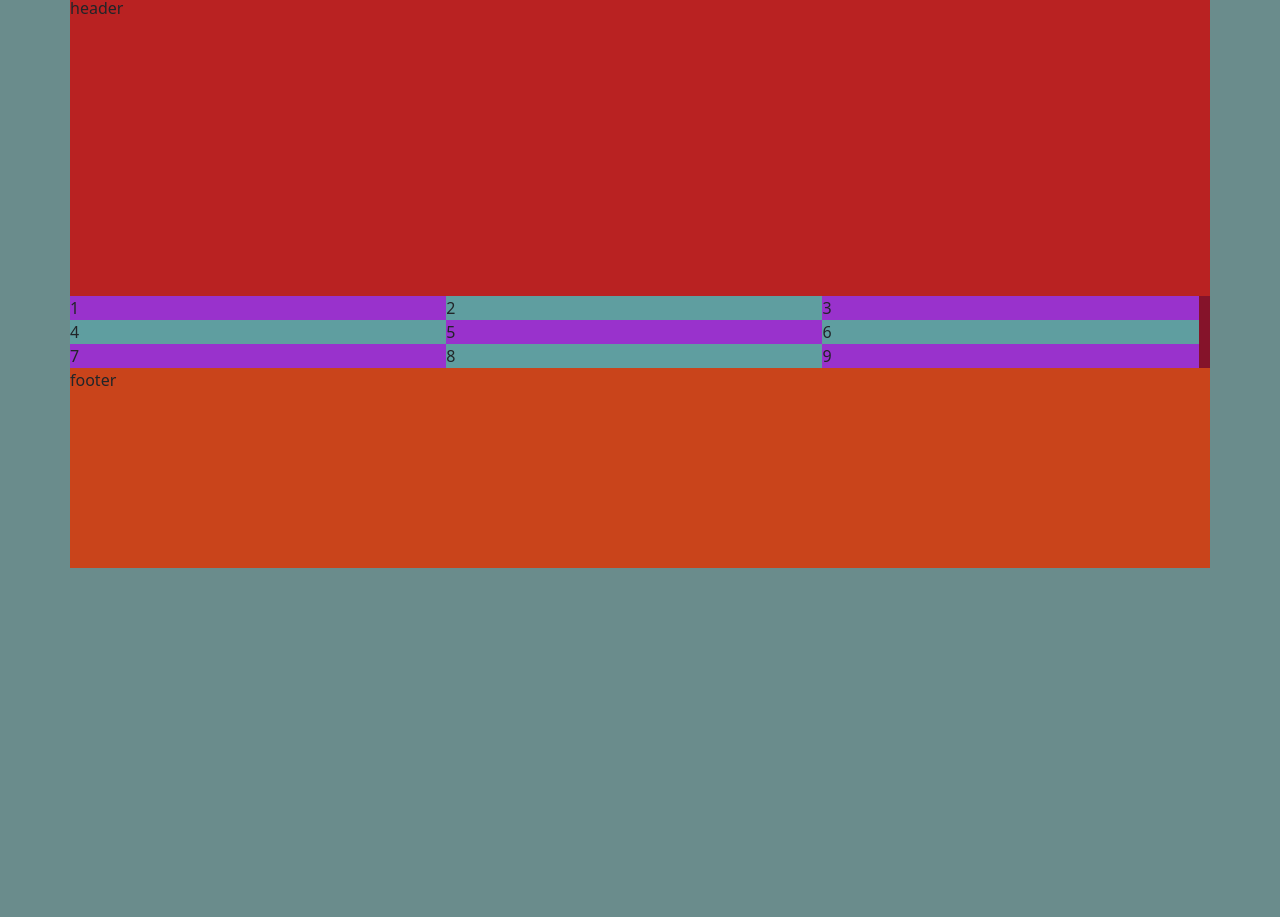
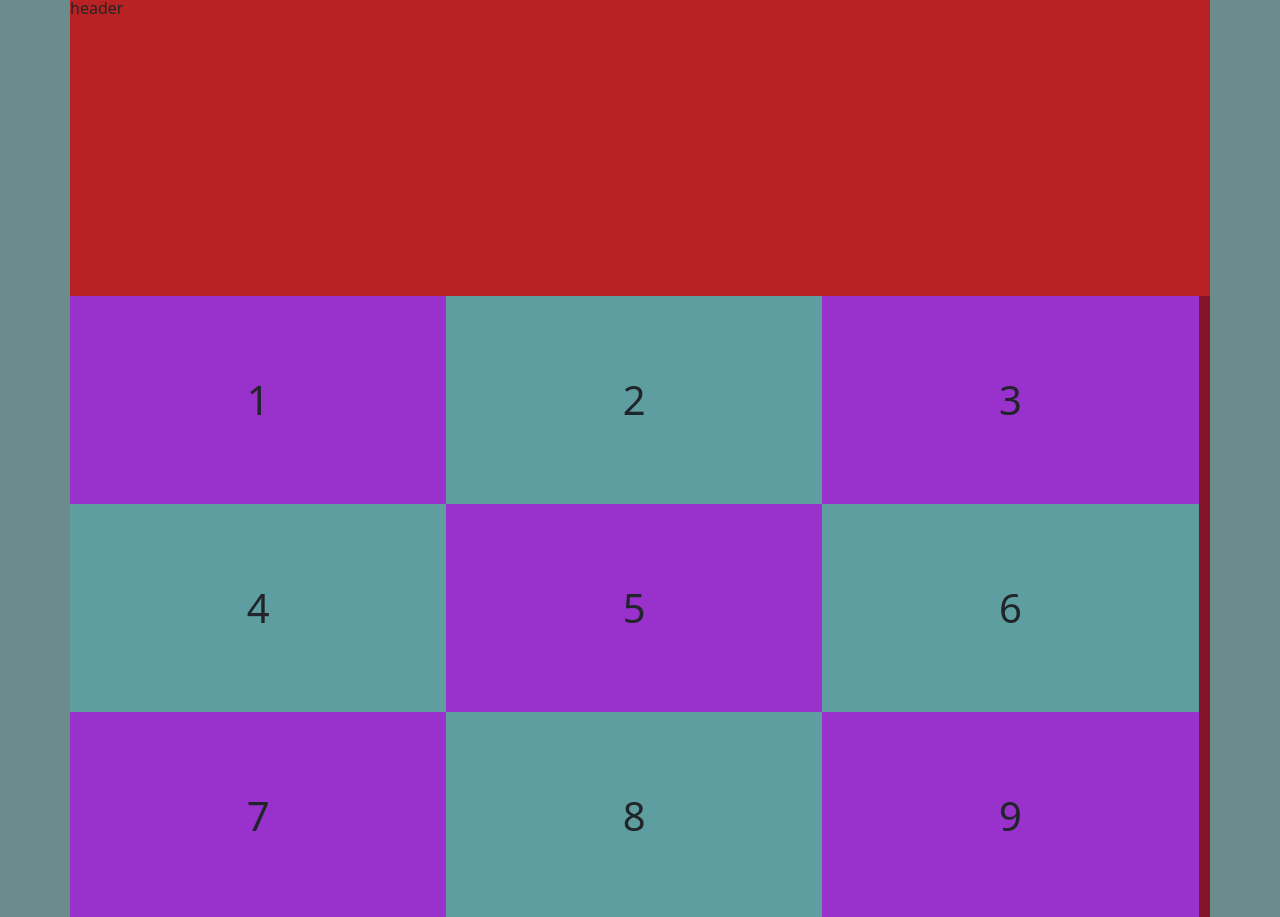
Before and after one commit to vamp16431745/0504Test, a plain HTML site: page index.html in a window 1280 px wide. Shown: the part 60-977 px from the top of the page. Before the commit the page ends 800 px from the top, so only its background shows below. Drawn offline with Linux system fonts and the light colour scheme.

Commit message:
設置cards h1 +cards section的border

```diff
--- a/css/index.css
+++ b/css/index.css
@@ -59,6 +59,11 @@ body
 {background-color: darkorchid;
 
 }
+#cards h1
+{
+    text-align: center;
+    margin: 2em 0em;
+}
 
 #cards section.s2
 {background-color: cadetblue;
--- a/index.html
+++ b/index.html
@@ -48,33 +48,33 @@
         <main>
             <div id="cards">
                 <section class="s1">
-                    1
+                    <h1>1</h1>
                 </section >
                 <section class="s2">
-                    2
+                    <h1>2</h1>
                 </section>
                 <section class="s1">
-                    3
+                    <h1>3</h1>
                 </section>
                 <section class="s2">
-                    4
+                    <h1>4</h1>
                 </section>
                 <section class="s1">
-                    5
+                    <h1>5</h1>
                 </section>
                 <section class="s2">
-                    6
+                    <h1>6</h1>
                 </section>
                 <section class="s1">
-                    7
+                    <h1>7</h1>
                 </section>
                 <section class="s2">
-                    8
+                    <h1>8</h1>
                 </section>
                 <section class="s1">
-                    9
+                    <h1>9</h1>
                 </section>
-        </div>
+            </div>
         </main>
         <footer>
             footer
```
